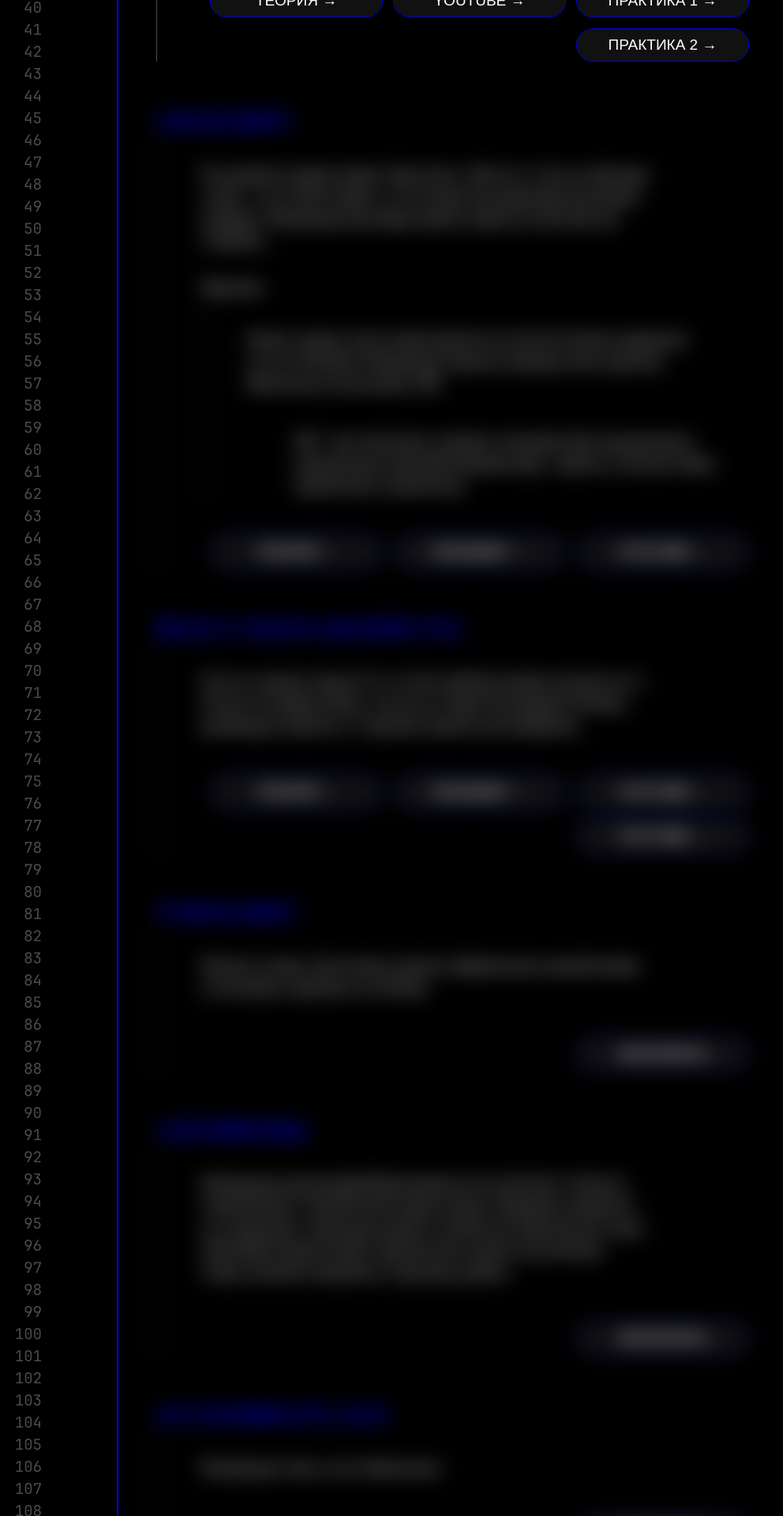
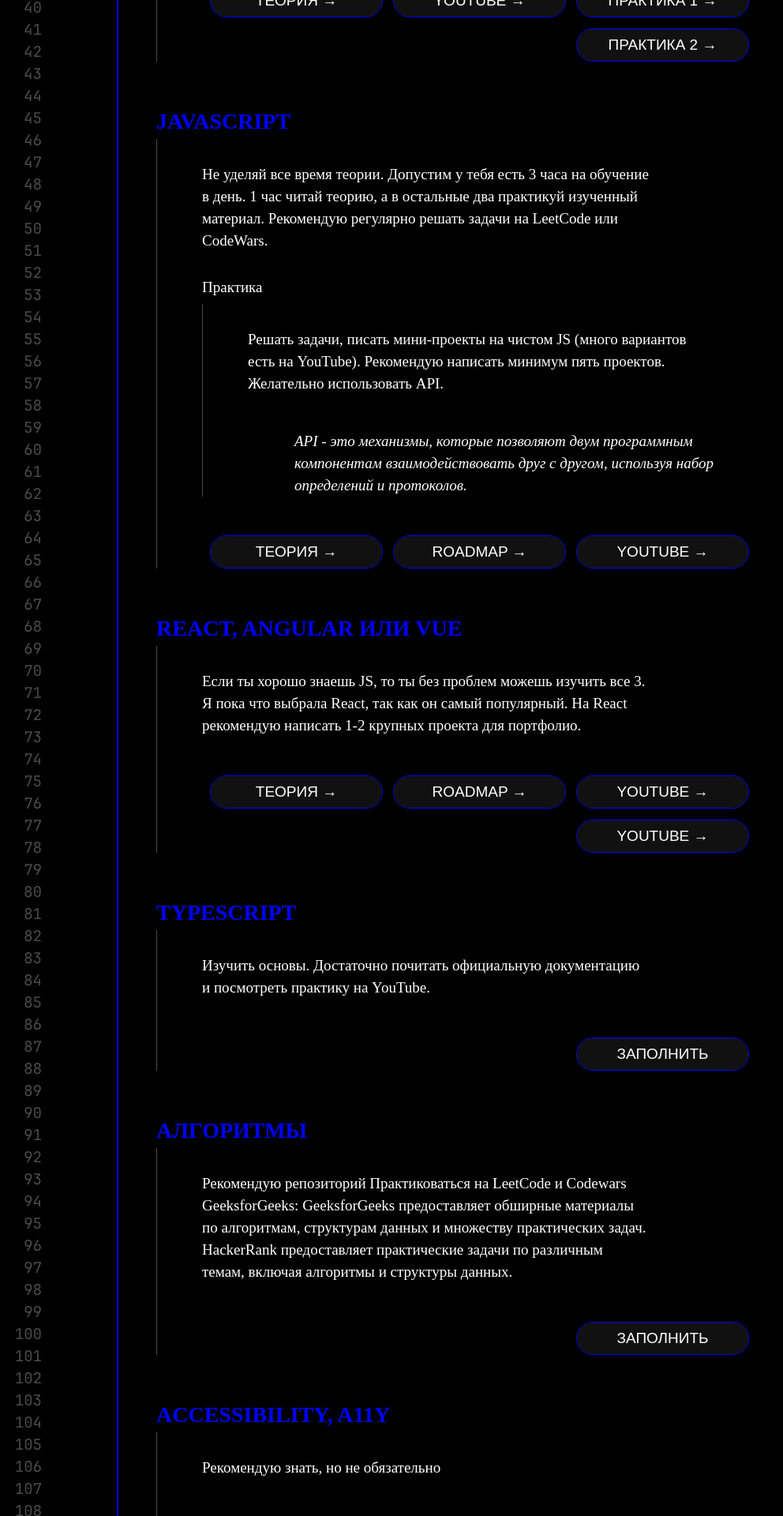
Before and after one commit to naniylid/frontend-info, a React (Vite) app: page / in a window 1280 px wide. Shown: the part 1300-3220 px from the top of the page at 79% size, without its empty margins (0-992 px from the left). Built offline with nearby package versions, Linux system fonts and the light colour scheme; a web font is replaced by a local one.

Commit message:
Доделала прогрузку

```diff
--- a/src/components/PlanContent/PlanItems.tsx
+++ b/src/components/PlanContent/PlanItems.tsx
@@ -4,13 +4,35 @@ import { useInView } from 'react-intersection-observer';
 import { htmlButtons, jsButtons, frameButtons } from './Buttons';
 
 const PlanItems: React.FC = () => {
-  const { ref, inView } = useInView({
+  const { ref: firstRef, inView: firstInView } = useInView({
+    threshold: 0.5,
+  });
+
+  const { ref: secondRef, inView: secondInView } = useInView({
+    threshold: 0.2,
+  });
+
+  const { ref: thirdRef, inView: thirdInView } = useInView({
+    threshold: 0.2,
+  });
+
+  const { ref: fourRef, inView: fourInView } = useInView({
+    threshold: 0.5,
+  });
+
+  const { ref: fiveRef, inView: fiveInView } = useInView({
+    threshold: 0.5,
+  });
+  const { ref: sixrRef, inView: sixInView } = useInView({
     threshold: 0.2,
   });
 
   return (
     <div className='plan-items'>
-      <div ref={ref} className={`plan-items_block ${inView ? 'plan-items_block_loading' : ''}`}>
+      <div
+        ref={firstRef}
+        className={`plan-items_block ${firstInView ? 'plan-items_block_loading' : ''}`}
+      >
         <h2>HTML И CSS</h2>
         <div className='line'>
           <p>
@@ -31,7 +53,10 @@ const PlanItems: React.FC = () => {
           </ul>
         </div>
       </div>
-      <div className={`plan-items_block`}>
+      <div
+        ref={secondRef}
+        className={`plan-items_block ${secondInView ? 'plan-items_block_loading' : ''}`}
+      >
         <h2>JavaScript</h2>
         <div className='line '>
           <p>
@@ -66,7 +91,10 @@ const PlanItems: React.FC = () => {
           </ul>
         </div>
       </div>
-      <div className={`plan-items_block`}>
+      <div
+        ref={thirdRef}
+        className={`plan-items_block ${thirdInView ? 'plan-items_block_loading' : ''}`}
+      >
         <h2>React, Angular или Vue</h2>
         <div className='line '>
           <p>
@@ -88,7 +116,10 @@ const PlanItems: React.FC = () => {
           </ul>
         </div>
       </div>
-      <div className='plan-items_block loading'>
+      <div
+        ref={thirdRef}
+        className={`plan-items_block ${thirdInView ? 'plan-items_block_loading' : ''}`}
+      >
         <h2>TypeScript</h2>
         <div className='line '>
           <p>
@@ -104,7 +135,10 @@ const PlanItems: React.FC = () => {
           </ul>
         </div>
       </div>
-      <div className='plan-items_block loading'>
+      <div
+        ref={fourRef}
+        className={`plan-items_block ${fourInView ? 'plan-items_block_loading' : ''}`}
+      >
         <h2>Алгоритмы</h2>
         <div className='line '>
           <p>
@@ -122,7 +156,10 @@ const PlanItems: React.FC = () => {
           </ul>
         </div>
       </div>
-      <div className='plan-items_block loading'>
+      <div
+        ref={fiveRef}
+        className={`plan-items_block ${fiveInView ? 'plan-items_block_loading' : ''}`}
+      >
         <h2>Accessibility, A11y</h2>
         <div className='line '>
           <p>Рекомендую знать, но не обязательно</p>
@@ -135,7 +172,10 @@ const PlanItems: React.FC = () => {
           </ul>
         </div>
       </div>
-      <div className='plan-items_block loading'>
+      <div
+        ref={sixrRef}
+        className={`plan-items_block ${sixInView ? 'plan-items_block_loading' : ''}`}
+      >
         <h2>Дополнительно нужно знать</h2>
         <div className='line '>
           <div className='plan-items_block--list'>
```
